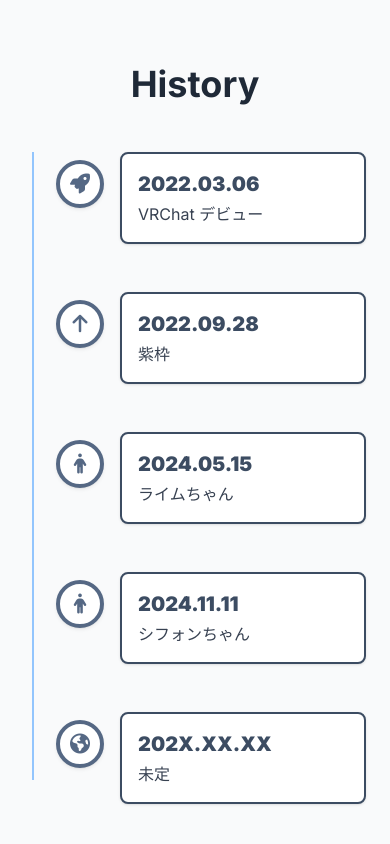
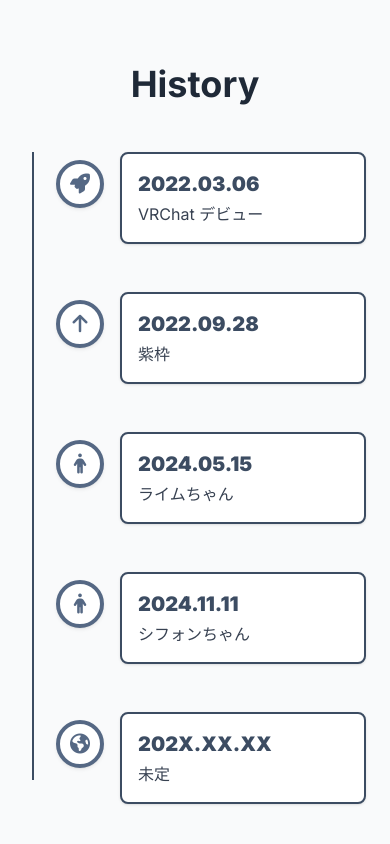
Before and after one commit to LyraStellate/LyraStellate.github.io, a plain HTML site: page index.html in a window 390 px wide. Shown: the part 1146-1990 px from the top of the page. Drawn offline with nearby package versions, Linux system fonts and the light colour scheme.

Commit message:
Update index.html

```diff
--- a/index.html
+++ b/index.html
@@ -280,7 +280,7 @@
                 <!-- モバイル用 (縦型) -->
                 <div class="md:hidden max-w-2xl mx-auto relative timeline-vertical">
                     <!-- ★ 線の色を更新 (CSS) -->
-                    <div class="history-line-mobile absolute left-2 top-0 w-0.5 bg-blue-300"></div>
+                    <div class="history-line-mobile absolute left-2 top-0 w-0.5 text-gray-500"></div>
 
                     <!-- Item 1 -->
                     <div class="relative pl-16 mb-12 group fade-in-up">
```
